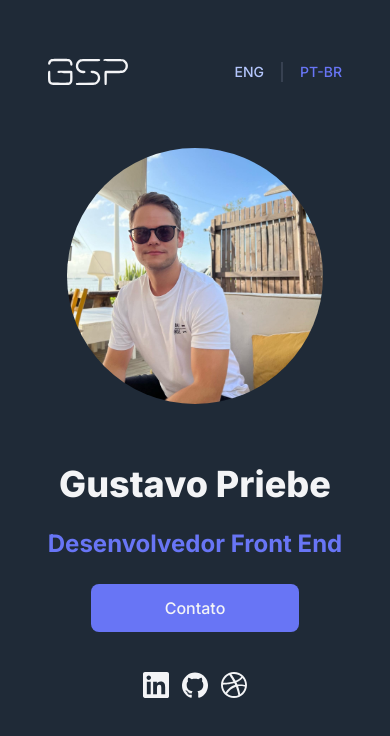
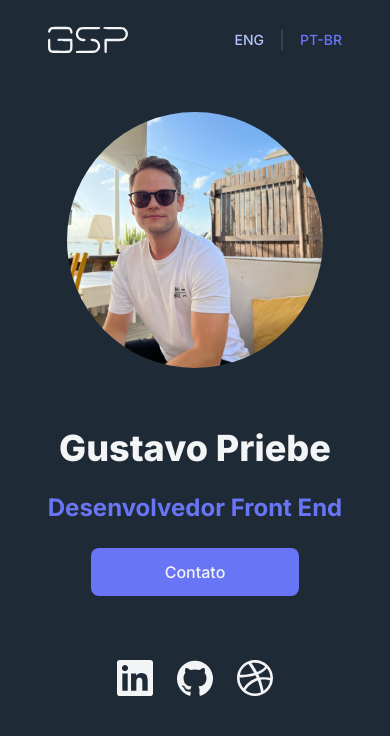
Before and after one commit to gustavospriebe/gustavospriebe.com, a React (Vite) app: page / in a window 390 px wide. Shown: the top 736 px of the page. Built offline with nearby package versions, Linux system fonts and the light colour scheme.

Commit message:
hero responsive

```diff
--- a/src/components/Header.jsx
+++ b/src/components/Header.jsx
@@ -5,7 +5,7 @@ const links = ["Bio", "Projects"];
 function Header({ language, setLanguage }) {
     console.log(language);
     return (
-        <header className="mx-auto mb-[60px] flex items-center justify-between px-12 pt-14 sm:mb-[90px] sm:px-20 lg:mb-[120px] lg:px-32">
+        <header className="mx-auto flex items-center justify-between px-12 pt-6 sm:px-20 2xl:mb-28 xl:mb-4 sm:mb-20 mb-14 lg:px-32">
             <img src={logo} alt="logo" className="h-8 w-20" />
             <ul className="hidden gap-8 md:flex">
                 {links.map((l) => (
--- a/src/components/Hero.jsx
+++ b/src/components/Hero.jsx
@@ -1,10 +1,8 @@
-import { Button } from "flowbite-react";
 import { useState } from "react";
 import dribble from "../assets/dribble.svg";
 import github from "../assets/github.svg";
 import hero from "../assets/hero.jpg";
 import linkedin from "../assets/linkedin.svg";
-import styles from "./Hero.module.css";
 import ModalEnglish from "./ModalEnglish";
 import ModalPortuguese from "./ModalPortugues";
 
@@ -12,17 +10,19 @@ function Hero({ language }) {
     const [modal, setModal] = useState(false);
 
     return (
-        <div className=" flex flex-col items-center justify-between lg:flex-row lg:p-12 ">
+        <div className="
+        flex flex-col items-center justify-center lg:flex-row lg:gap-20 xl:gap-40 lg:p-12  2xl:gap-60
+        ">
             <img
                 src={hero}
                 alt="hero"
                 className="mb-[60px] h-64 w-64 rounded-full object-cover sm:mb-[90px] sm:h-127 sm:w-127 lg:mb-0"
             />
             <div className="flex flex-col items-center">
-                <h1 className="mb-6 text-center text-4xl font-extrabold text-whiter">
+                <h1 className="mb-6 text-center text-4xl font-extrabold text-whiter sm:text-6xl  lg:text-left ">
                     Gustavo Priebe
                 </h1>
-                <h3 className="mb-6 text-center text-2xl font-bold text-header3">
+                <h3 className="mb-6 w-full text-center text-2xl font-bold text-header3 sm:text-3xl lg:text-left">
                     {language === "en"
                         ? "Front End Developer"
                         : "Desenvolvedor Front End"}
@@ -33,13 +33,10 @@ function Hero({ language }) {
                         ? "I'm a experienced "
                         : "Desenvolvedor"}
                 </h4> */}
-                <div className="flex flex-col lg:flex-row">
+                <div className="flex w-full flex-col items-center gap-10 lg:flex-row">
                     <button
                         onClick={() => setModal(!modal)}
-                        className="h-12 w-52 rounded-lg bg-indigo-500 text-whiter hover:border-indigo-500 hover:bg-transparent transition hover:text-indigo-500 hover:outline
-
-                        "
-                        // className="w-52 rounded"
+                        className="mb-6 h-12 w-52 rounded-lg bg-indigo-500 text-whiter hover:border-indigo-500 hover:bg-transparent hover:text-indigo-500 hover:outline sm:text-lg lg:mb-0"
                     >
                         {language === "en" ? "Contact me" : "Contato"}
                     </button>
@@ -48,7 +45,7 @@ function Hero({ language }) {
                     ) : (
                         <ModalPortuguese modal={modal} setModal={setModal} />
                     )}
-                    <div className={styles.heroLinks}>
+                    <div className="flex items-center justify-center gap-6">
                         <a
                             href="https://www.linkedin.com/in/gustavospriebe/"
                             target="_blank"
--- a/src/components/Hero.module.css
+++ /dev/null
@@ -1,205 +0,0 @@
-.heroImg {
-    min-width: 400px;
-    min-height: 400px;
-    box-shadow: 0px 9px 25px 4px rgba(141, 141, 141, 0.25);
-    /* box-shadow: inset 0 0 0 9px rgb(141, 141, 141, 0.25); */
-    background-position: center;
-    background-size: cover;
-    background-repeat: no-repeat;
-    margin: 0 70px 0 30px;
-    animation: profile__animate 8s ease-in-out infinite 1s;
-}
-
-@keyframes profile__animate {
-    0% {
-        border-radius: 60% 40% 30% 70%/60% 30% 70% 40%;
-    }
-    50% {
-        border-radius: 30% 60% 70% 40%/50% 60% 30% 60%;
-    }
-    100% {
-        border-radius: 60% 40% 30% 70%/60% 30% 70% 40%;
-    }
-}
-
-.heroInfo > h1 {
-    font-size: 84px;
-    font-weight: 900;
-    color: #f3f4f6;
-    line-height: 72px;
-    margin: 0;
-}
-
-.heroInfo > h3 {
-    font-size: 40px;
-    font-weight: 700;
-    color: rgba(104, 117, 245, 1);
-    line-height: 36px;
-    margin: 20px 0 20px;
-}
-
-.heroInfo > h4 {
-    color: #f3f4f6;
-    margin: 20px 0 30px;
-    font-size: 18px;
-}
-
-/*
-.contact {
-    padding: 10px 20px;
-    border: 2px solid rgba(104, 117, 245, 1);
-    border-radius: 8px;
-    font-size: 18px;
-    color: rgba(104, 117, 245, 1);
-    font-weight: 800;
-    font-size: 18px;
-    line-height: 150%;
-    transition: all 0.3s;
-}
-
-.contact:hover {
-    background-color: rgba(104, 117, 245, 1);
-    cursor: pointer;
-    color: #f3f4f6;
-    border-color: none;
-} */
-
-.heroNav {
-    display: flex;
-}
-
-.heroLinks {
-    display: flex;
-    align-items: center;
-}
-
-.heroLinks > a {
-    padding-left: 25px;
-
-    transition: filter 0.25s;
-}
-
-.heroLinks > a:hover {
-    filter: brightness(0.85);
-}
-
-@media (max-width: 1440px) {
-    .heroInfo > h1 {
-        font-size: 72px;
-    }
-
-    .heroInfo > h3 {
-        font-size: 36px;
-    }
-
-    .heroInfo > h4 {
-        font-size: 22px;
-    }
-
-    .heroImg {
-        min-width: 50vh;
-        min-height: 50vh;
-    }
-}
-@media (max-width: 1024px) {
-    .hero {
-        display: block;
-    }
-
-    .hero-img {
-        margin: 0 auto 20px;
-    }
-
-    .heroInfo {
-        text-align: center;
-    }
-
-    .heroInfo > h1 {
-        font-size: 64px;
-    }
-
-    .heroInfo > h3 {
-        font-size: 28px;
-    }
-
-    .heroImg {
-        max-width: 40%;
-    }
-
-    .heroNav,
-    .contact {
-        display: block;
-        margin: 0 auto 20px;
-    }
-
-    .heroLinks {
-        justify-content: space-around;
-        width: 35%;
-        margin: 40px auto;
-    }
-
-    .heroLinks > a {
-        padding: 0;
-    }
-}
-
-@media (max-width: 920px) {
-    .heroInfo > h1 {
-        font-size: 52px;
-    }
-
-    .heroInfo > h3 {
-        font-size: 22px;
-    }
-
-    .heroInfo > h4 {
-        font-size: 14px;
-    }
-
-    .heroImg {
-        min-width: 40vh;
-        min-height: 40vh;
-    }
-
-    .heroLinks > a {
-        padding: 0;
-        width: 26px;
-    }
-}
-
-@media (max-width: 680px) {
-    .heroLinks {
-        justify-content: space-between;
-        width: 50%;
-        margin: 40px auto;
-    }
-
-    .heroImg {
-        min-width: 30vh;
-        min-height: 30vh;
-    }
-
-    .heroInfo > h1 {
-        font-size: 36px;
-    }
-
-    /* .hero-info > h4 {
-        font-size: 8px;
-    } */
-}
-
-@media (max-width: 380px) {
-    .heroInfo > h1 {
-        font-size: 30px;
-    }
-    .heroInfo > h3 {
-        font-size: 20px;
-    }
-}
-
-@media (min-width: 1440px) {
-    .heroImg {
-        min-width: 50vh;
-        min-height: 50vh;
-    }
-}
--- a/tailwind.config.cjs
+++ b/tailwind.config.cjs
@@ -20,10 +20,10 @@ module.exports = {
                 inter: "Inter",
             },
             width: {
-                127: "31.75rem",
+                127: "30rem",
             },
             height: {
-                127: "31.75rem",
+                127: "30rem",
             },
         },
     },
```
